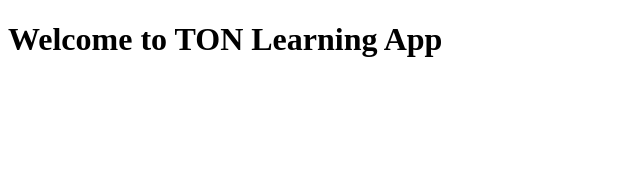
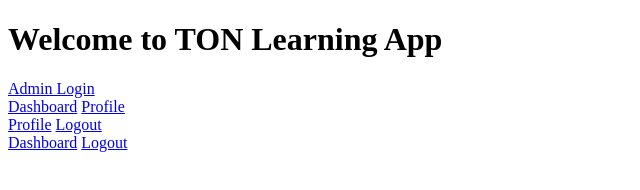
Before and after one commit to pixelandpixel/ecoleanring, a website: page index.html in a window 1280 px wide. Shown: the whole page, without its empty margins (0-640 px from the left). Drawn offline with Linux system fonts and the light colour scheme.

Commit message:
Update index.html

```diff
--- a/index.html
+++ b/index.html
@@ -7,6 +7,30 @@
 </head>
 <body>
   <h1>Welcome to TON Learning App</h1>
+
+  <!-- index.html -->
+<nav>
+  <a href="admin.html">Admin Login</a>
+</nav>
+
+<!-- admin.html -->
+<nav>
+  <a href="dashboard.html">Dashboard</a>
+  <a href="profile.html">Profile</a>
+</nav>
+
+<!-- dashboard.html -->
+<nav>
+  <a href="profile.html">Profile</a>
+  <a href="admin.html">Logout</a> <!-- Add logout functionality -->
+</nav>
+
+<!-- profile.html -->
+<nav>
+  <a href="dashboard.html">Dashboard</a>
+  <a href="admin.html">Logout</a> <!-- Add logout functionality -->
+</nav>
+
   <!-- Add your frontend UI content here -->
 </body>
 </html>
```
